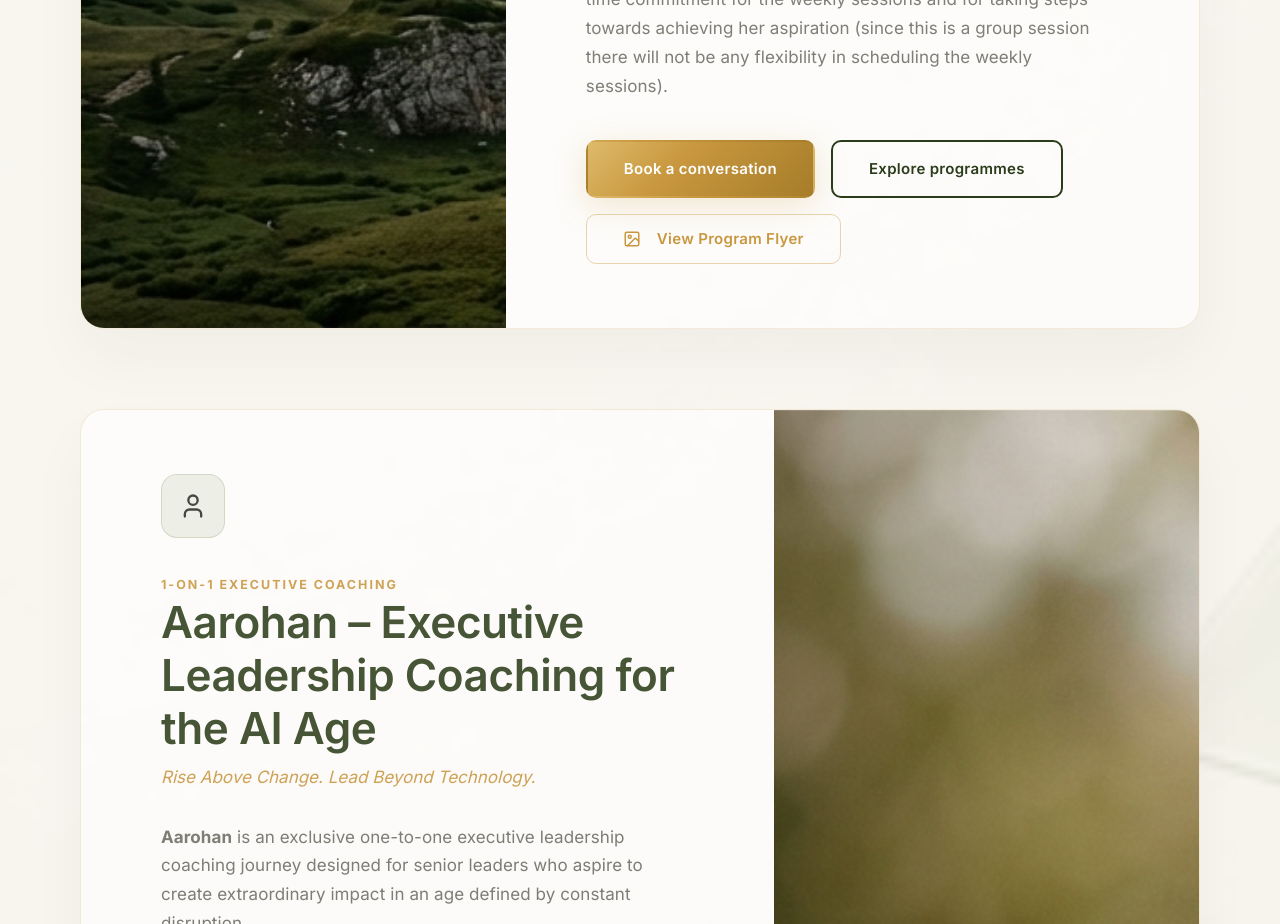
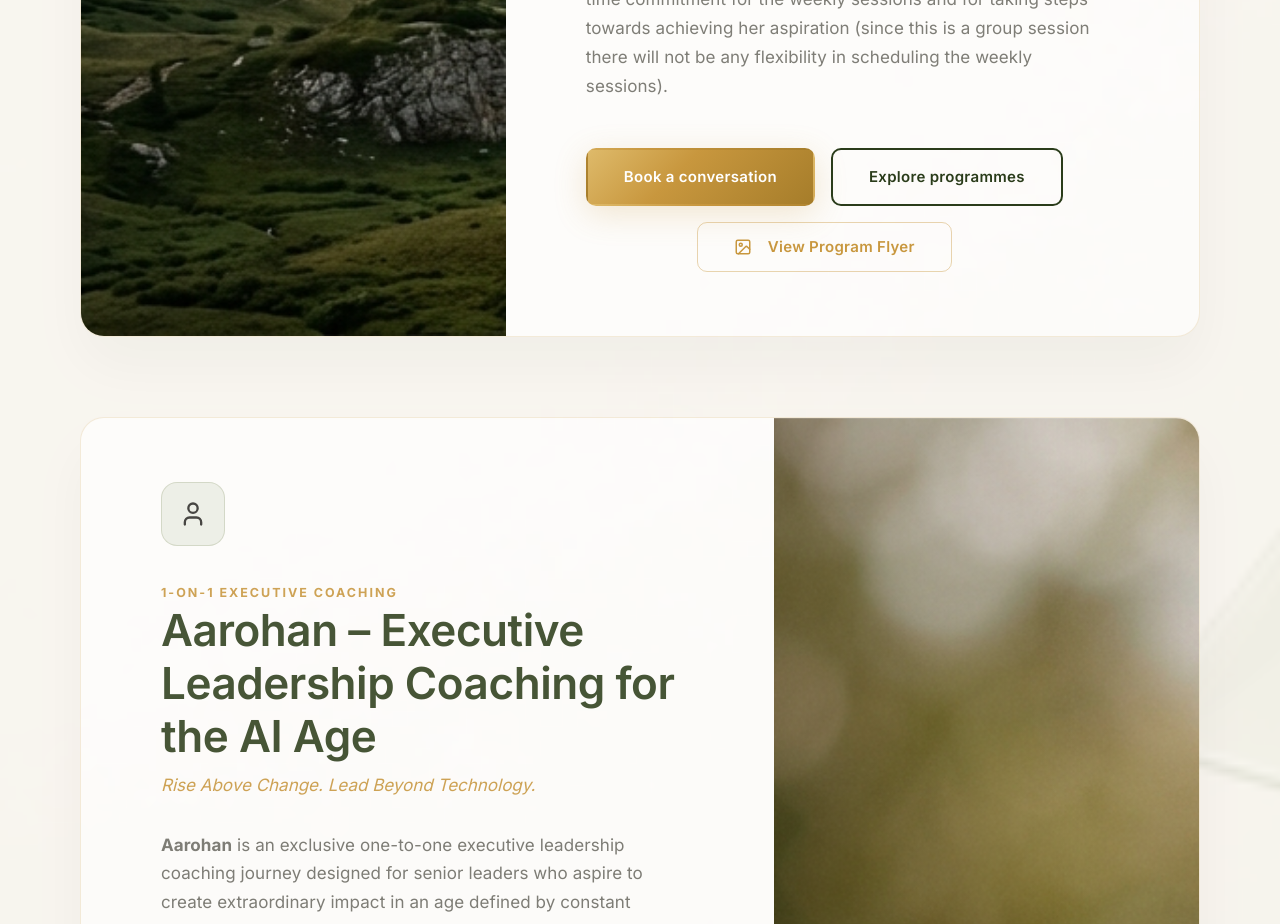
Before and after one commit to abhi2715/TGP, a React (Vite) app: page /programmes in a window 1280 px wide. Shown: the part 2260-3184 px from the top of the page. Built offline with nearby package versions, Linux system fonts and the light colour scheme; a web font is replaced by a local one.

Commit message:
style: center view program flyer button under CTA group

```diff
--- a/src/pages/Programmes.tsx
+++ b/src/pages/Programmes.tsx
@@ -75,17 +75,19 @@ const Programmes = () => {
                     Mid-career professional women (30-40years), working for about 10-12 years in services sectors like IT services, Banking & Financial Services, Consulting etc. Should have an ambition for career growth and progression. Should be willing to make the time commitment for the weekly sessions and for taking steps towards achieving her aspiration (since this is a group session there will not be any flexibility in scheduling the weekly sessions).
                   </p>
 
-                  <div style={{ display: 'flex', gap: '1rem', marginTop: '1.5rem', flexWrap: 'wrap' }}>
-                    <div className="cta-group" style={{ marginTop: '1rem' }}>
-                    <Link to="/book-consultation" className="btn btn-primary" style={{ display: 'inline-flex', alignSelf: 'flex-start' }}>Book a conversation</Link>
-                    <Link to="/programmes" className="btn btn-secondary" style={{ display: 'inline-flex', alignSelf: 'flex-start' }}>Explore programmes</Link>
-                  </div>
+                  <div style={{ display: 'inline-flex', flexDirection: 'column', alignItems: 'center', marginTop: '1.5rem' }}>
+                    <div className="cta-group">
+                      <Link to="/book-consultation" className="btn btn-primary" style={{ display: 'inline-flex' }}>Book a conversation</Link>
+                      <Link to="/programmes" className="btn btn-secondary" style={{ display: 'inline-flex' }}>Explore programmes</Link>
+                    </div>
 
-                    <MagneticButton>
-                      <button onClick={() => setIsFlyerOpen(true)} className="btn btn-secondary" style={{ display: 'inline-flex', alignSelf: 'flex-start', background: 'transparent', color: 'var(--color-gold)', border: '1px solid rgba(200, 151, 62, 0.4)' }}>
-                        <ImageIcon size={18} style={{ marginRight: '8px' }} /> View Program Flyer
-                      </button>
-                    </MagneticButton>
+                    <div style={{ marginTop: '1rem' }}>
+                      <MagneticButton>
+                        <button onClick={() => setIsFlyerOpen(true)} className="btn btn-secondary" style={{ display: 'inline-flex', background: 'transparent', color: 'var(--color-gold)', border: '1px solid rgba(200, 151, 62, 0.4)' }}>
+                          <ImageIcon size={18} style={{ marginRight: '8px' }} /> View Program Flyer
+                        </button>
+                      </MagneticButton>
+                    </div>
                   </div>
               </ScrollReveal>
             </div>
```
